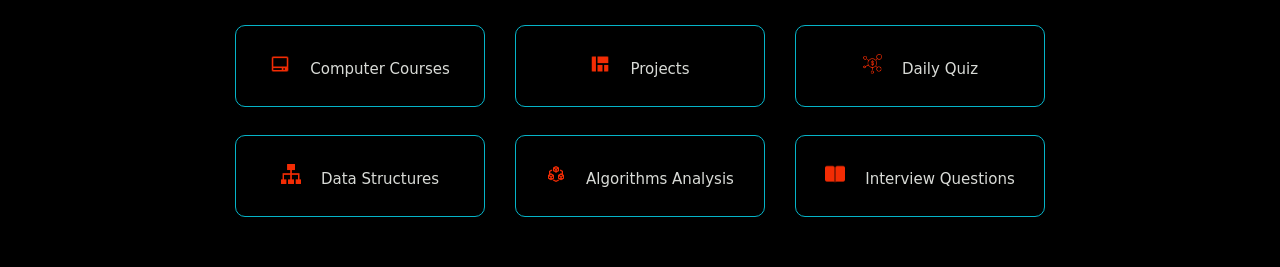
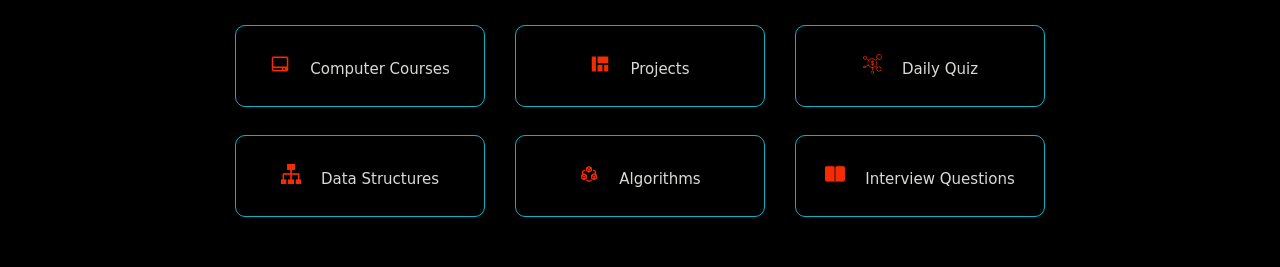
Before and after one commit to codeCraftr/edusite, a plain HTML site: page index.html in a window 1280 px wide. Shown: the part 1040-1307 px from the top of the page. Drawn offline with nearby package versions, Linux system fonts and the light colour scheme; files whose address does not match are found by name.

Commit message:
Update index.html

```diff
--- a/index.html
+++ b/index.html
@@ -126,7 +126,7 @@
 
 					<div class="det" style="margin:15px;"><a href="pages/ds.min.html"><img src="images/courses/data.png">Data Structures</a>
 					</div>
-					<div class="det" style="margin:15px;"><a href="pages/algo.min.html"><img src="images/courses/algo.png">Algorithms Analysis</a></div>
+					<div class="det" style="margin:15px;"><a href="pages/algo.min.html"><img src="images/courses/algo.png">Algorithms</a></div>
 
 					<div class="det" style="margin:15px;"><a href="pages/interview.min.html"><img src="images/courses/paper.png">Interview Questions</a></div>
 				</div>
```
